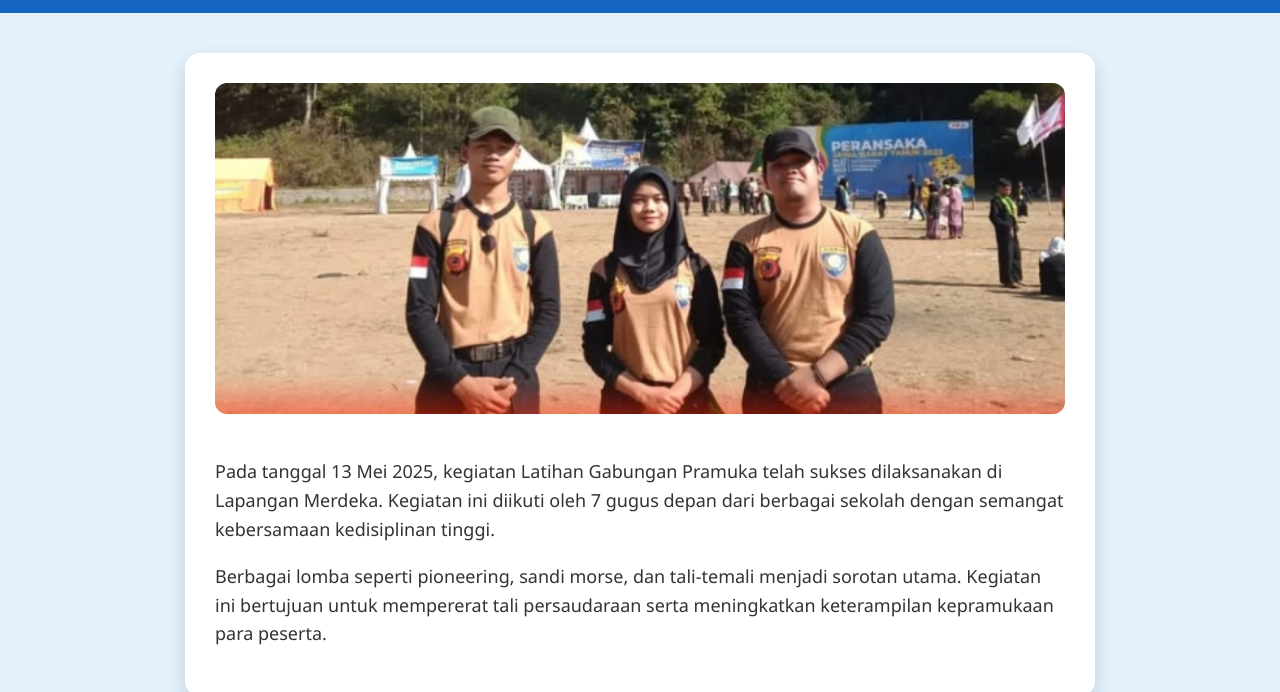
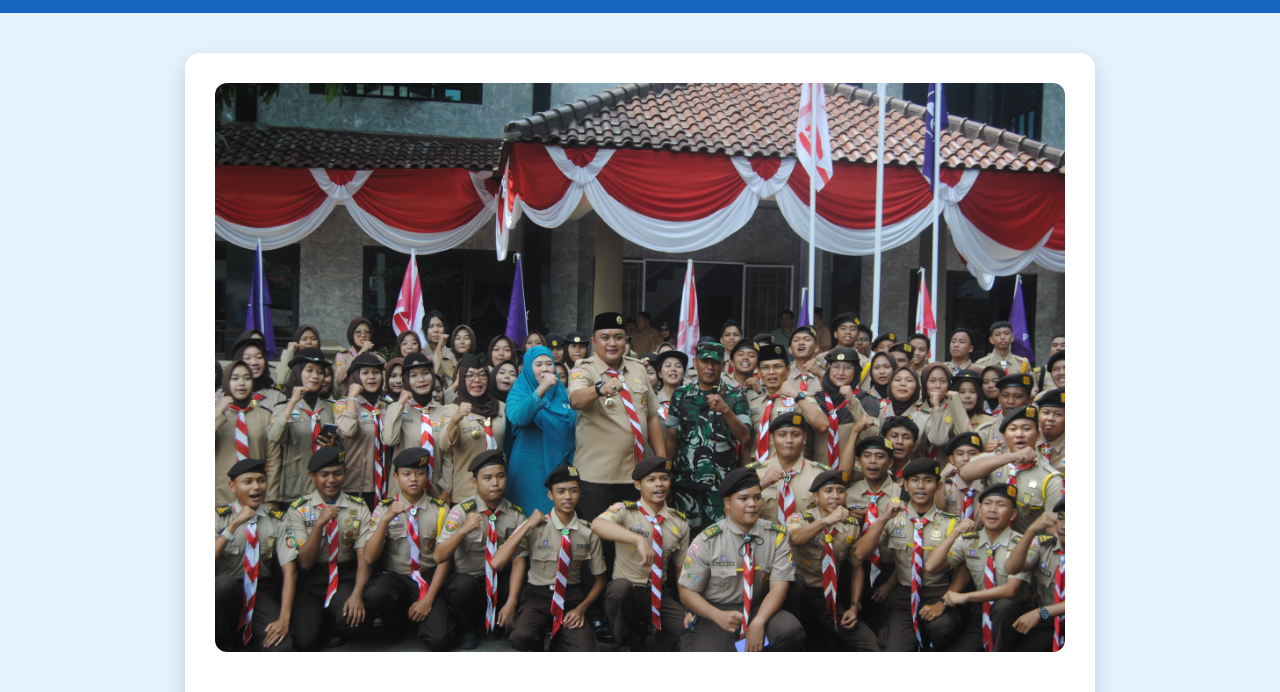
Before and after one commit to awaa16/Dkrbabakanmadang.com, a plain HTML site: page index.html in a window 1280 px wide. Shown: the part 70-762 px from the top of the page. Drawn offline with Linux system fonts and the light colour scheme.

Commit message:
update index.html

```diff
--- a/index.html
+++ b/index.html
@@ -101,7 +101,7 @@
   </header>
 
   <div class="container">
-    <img src="raida.png" alt="Foto Kegiatan Pramuka" class="featured-image">
+    <img src="25.jpg" alt="Foto Kegiatan Pramuka" class="featured-image">
     <div class="content">
       <p>Pada tanggal 13 Mei 2025, kegiatan Latihan Gabungan Pramuka telah sukses dilaksanakan di Lapangan Merdeka. Kegiatan ini diikuti oleh 7 gugus depan dari berbagai sekolah dengan semangat kebersamaan kedisiplinan tinggi.</p>
       <p>Berbagai lomba seperti pioneering, sandi morse, dan tali-temali menjadi sorotan utama. Kegiatan ini bertujuan untuk mempererat tali persaudaraan serta meningkatkan keterampilan kepramukaan para peserta.</p>
@@ -109,7 +109,7 @@
   </div>
 
   <div class="container">
-    <img src="raida.png" alt="Foto Kegiatan Pramuka" class="featured-image">
+    <img src="3.png" alt="Foto Kegiatan Pramuka" class="featured-image">
     <div class="content">
       <p>Pada tanggal 13 Mei 2025, kegiatan Latihan Gabungan Pramuka telah sukses dilaksanakan di Lapangan Merdeka. Kegiatan ini diikuti oleh 7 gugus depan dari berbagai sekolah dengan semangat kebersamaan kedisiplinan tinggi.</p>
       <p>Berbagai lomba seperti pioneering, sandi morse, dan tali-temali menjadi sorotan utama. Kegiatan ini bertujuan untuk mempererat tali persaudaraan serta meningkatkan keterampilan kepramukaan para peserta.</p>
@@ -117,7 +117,7 @@
   </div>
 
   <div class="container">
-    <img src="raida.png" alt="Foto Kegiatan Pramuka" class="featured-image">
+    <img src="2.png" alt="Foto Kegiatan Pramuka" class="featured-image">
     <div class="content">
       <p>Pada tanggal 13 Mei 2025, kegiatan Latihan Gabungan Pramuka telah sukses dilaksanakan di Lapangan Merdeka. Kegiatan ini diikuti oleh 7 gugus depan dari berbagai sekolah dengan semangat kebersamaan kedisiplinan tinggi.</p>
       <p>Berbagai lomba seperti pioneering, sandi morse, dan tali-temali menjadi sorotan utama. Kegiatan ini bertujuan untuk mempererat tali persaudaraan serta meningkatkan keterampilan kepramukaan para peserta.</p>
@@ -125,7 +125,7 @@
   </div>
 
   <div class="container">
-    <img src="raida.png" alt="Foto Kegiatan Pramuka" class="featured-image">
+    <img src="8.png" alt="Foto Kegiatan Pramuka" class="featured-image">
     <div class="content">
       <p>Pada tanggal 13 Mei 2025, kegiatan Latihan Gabungan Pramuka telah sukses dilaksanakan di Lapangan Merdeka. Kegiatan ini diikuti oleh 7 gugus depan dari berbagai sekolah dengan semangat kebersamaan kedisiplinan tinggi.</p>
       <p>Berbagai lomba seperti pioneering, sandi morse, dan tali-temali menjadi sorotan utama. Kegiatan ini bertujuan untuk mempererat tali persaudaraan serta meningkatkan keterampilan kepramukaan para peserta.</p>
@@ -133,7 +133,7 @@
   </div>
 
   <div class="container">
-    <img src="raida.png" alt="Foto Kegiatan Pramuka" class="featured-image">
+    <img src="7.png" alt="Foto Kegiatan Pramuka" class="featured-image">
     <div class="content">
       <p>l</p>
       <p>Berbagai lomba seperti pioneering, sandi morse, dan tali-temali menjadi sorotan utama. Kegiatan ini bertujuan untuk mempererat tali persaudaraan serta meningkatkan keterampilan kepramukaan para peserta.</p>
@@ -141,7 +141,7 @@
   </div>
 
   <div class="container">
-    <img src="raida.png" alt="Foto Kegiatan Pramuka" class="featured-image">
+    <img src="6.png" alt="Foto Kegiatan Pramuka" class="featured-image">
     <div class="content">
       <p>Pada tanggal 13 Mei 2025, kegiatan Latihan Gabungan Pramuka telah sukses dilaksanakan di Lapangan Merdeka. Kegiatan ini diikuti oleh 7 gugus depan dari berbagai sekolah dengan semangat kebersamaan kedisiplinan tinggi.</p>
       <p>Berbagai lomba seperti pioneering, sandi morse, dan tali-temali menjadi sorotan utama. Kegiatan ini bertujuan untuk mempererat tali persaudaraan serta meningkatkan keterampilan kepramukaan para peserta.</p>
@@ -149,7 +149,7 @@
   </div>
 
   <div class="container">
-    <img src="raida.png" alt="Foto Kegiatan Pramuka" class="featured-image">
+    <img src="5.png" alt="Foto Kegiatan Pramuka" class="featured-image">
     <div class="content">
       <p>Pada tanggal 13 Mei 2025, kegiatan Latihan Gabungan Pramuka telah sukses dilaksanakan di Lapangan Merdeka. Kegiatan ini diikuti oleh 7 gugus depan dari berbagai sekolah dengan semangat kebersamaan kedisiplinan tinggi.</p>
       <p>Berbagai lomba seperti pioneering, sandi morse, dan tali-temali menjadi sorotan utama. Kegiatan ini bertujuan untuk mempererat tali persaudaraan serta meningkatkan keterampilan kepramukaan para peserta.</p>
@@ -157,7 +157,7 @@
   </div>
 
   <div class="container">
-    <img src="raida.png" alt="Foto Kegiatan Pramuka" class="featured-image">
+    <img src="4.png" alt="Foto Kegiatan Pramuka" class="featured-image">
     <div class="content">
       <p>Pada tanggal 13 Mei 2025, kegiatan Latihan Gabungan Pramuka telah sukses dilaksanakan di Lapangan Merdeka. Kegiatan ini diikuti oleh 7 gugus depan dari berbagai sekolah dengan semangat kebersamaan kedisiplinan tinggi.</p>
       <p>Berbagai lomba seperti pioneering, sandi morse, dan tali-temali menjadi sorotan utama. Kegiatan ini bertujuan untuk mempererat tali persaudaraan serta meningkatkan keterampilan kepramukaan para peserta.</p>
@@ -165,7 +165,7 @@
   </div>
 
   <div class="container">
-    <img src="raida.png" alt="Foto Kegiatan Pramuka" class="featured-image">
+    <img src="1.png" alt="Foto Kegiatan Pramuka" class="featured-image">
     <div class="content">
       <p>Pada tanggal 13 Mei 2025, kegiatan Latihan Gabungan Pramuka telah sukses dilaksanakan di Lapangan Merdeka. Kegiatan ini diikuti oleh 7 gugus depan dari berbagai sekolah dengan semangat kebersamaan kedisiplinan tinggi.</p>
       <p>Berbagai lomba seperti pioneering, sandi morse, dan tali-temali menjadi sorotan utama. Kegiatan ini bertujuan untuk mempererat tali persaudaraan serta meningkatkan keterampilan kepramukaan para peserta.</p>
@@ -173,7 +173,7 @@
   </div>
 
   <div class="container">
-    <img src="raida.png" alt="Foto Kegiatan Pramuka" class="featured-image">
+    <img src="3.png" alt="Foto Kegiatan Pramuka" class="featured-image">
     <div class="content">
       <p>Pada tanggal 13 Mei 2025, kegiatan Latihan Gabungan Pramuka telah sukses dilaksanakan di Lapangan Merdeka. Kegiatan ini diikuti oleh 7 gugus depan dari berbagai sekolah dengan semangat kebersamaan kedisiplinan tinggi.</p>
       <p>Berbagai lomba seperti pioneering, sandi morse, dan tali-temali menjadi sorotan utama. Kegiatan ini bertujuan untuk mempererat tali persaudaraan serta meningkatkan keterampilan kepramukaan para peserta.</p>
@@ -181,7 +181,7 @@
   </div>
 
   <div class="container">
-    <img src="raida.png" alt="Foto Kegiatan Pramuka" class="featured-image">
+    <img src="2.png" alt="Foto Kegiatan Pramuka" class="featured-image">
     <div class="content">
       <p>Pada tanggal 13 Mei 2025, kegiatan Latihan Gabungan Pramuka telah sukses dilaksanakan di Lapangan Merdeka. Kegiatan ini diikuti oleh 7 gugus depan dari berbagai sekolah dengan semangat kebersamaan kedisiplinan tinggi.</p>
       <p>Berbagai lomba seperti pioneering, sandi morse, dan tali-temali menjadi sorotan utama. Kegiatan ini bertujuan untuk mempererat tali persaudaraan serta meningkatkan keterampilan kepramukaan para peserta.</p>
@@ -189,7 +189,7 @@
   </div>
 
   <div class="container">
-    <img src="raida.png" alt="Foto Kegiatan Pramuka" class="featured-image">
+    <img src="27.jpg" alt="Foto Kegiatan Pramuka" class="featured-image">
     <div class="content">
       <p>Pada tanggal 13 Mei 2025, kegiatan Latihan Gabungan Pramuka telah sukses dilaksanakan di Lapangan Merdeka. Kegiatan ini diikuti oleh 7 gugus depan dari berbagai sekolah dengan semangat kebersamaan kedisiplinan tinggi.</p>
       <p>Berbagai lomba seperti pioneering, sandi morse, dan tali-temali menjadi sorotan utama. Kegiatan ini bertujuan untuk mempererat tali persaudaraan serta meningkatkan keterampilan kepramukaan para peserta.</p>
@@ -197,7 +197,7 @@
   </div>
 
   <div class="container">
-    <img src="raida.png" alt="Foto Kegiatan Pramuka" class="featured-image">
+    <img src="26.jpg" alt="Foto Kegiatan Pramuka" class="featured-image">
     <div class="content">
       <p>Pada tanggal 13 Mei 2025, kegiatan Latihan Gabungan Pramuka telah sukses dilaksanakan di Lapangan Merdeka. Kegiatan ini diikuti oleh 7 gugus depan dari berbagai sekolah dengan semangat kebersamaan kedisiplinan tinggi.</p>
       <p>Berbagai lomba seperti pioneering, sandi morse, dan tali-temali menjadi sorotan utama. Kegiatan ini bertujuan untuk mempererat tali persaudaraan serta meningkatkan keterampilan kepramukaan para peserta.</p>
@@ -205,7 +205,7 @@
   </div>
 
   <div class="container">
-    <img src="raida.png" alt="Foto Kegiatan Pramuka" class="featured-image">
+    <img src="24.png" alt="Foto Kegiatan Pramuka" class="featured-image">
     <div class="content">
       <p>Pada tanggal 13 Mei 2025, kegiatan Latihan Gabungan Pramuka telah sukses dilaksanakan di Lapangan Merdeka. Kegiatan ini diikuti oleh 7 gugus depan dari berbagai sekolah dengan semangat kebersamaan kedisiplinan tinggi.</p>
       <p>Berbagai lomba seperti pioneering, sandi morse, dan tali-temali menjadi sorotan utama. Kegiatan ini bertujuan untuk mempererat tali persaudaraan serta meningkatkan keterampilan kepramukaan para peserta.</p>
@@ -213,7 +213,7 @@
   </div>
 
   <div class="container">
-    <img src="raida.png" alt="Foto Kegiatan Pramuka" class="featured-image">
+    <img src="23.png" alt="Foto Kegiatan Pramuka" class="featured-image">
     <div class="content">
       <p>Pada tanggal 13 Mei 2025, kegiatan Latihan Gabungan Pramuka telah sukses dilaksanakan di Lapangan Merdeka. Kegiatan ini diikuti oleh 7 gugus depan dari berbagai sekolah dengan semangat kebersamaan kedisiplinan tinggi.</p>
       <p>Berbagai lomba seperti pioneering, sandi morse, dan tali-temali menjadi sorotan utama. Kegiatan ini bertujuan untuk mempererat tali persaudaraan serta meningkatkan keterampilan kepramukaan para peserta.</p>
@@ -221,7 +221,7 @@
   </div>
 
   <div class="container">
-    <img src="raida.png" alt="Foto Kegiatan Pramuka" class="featured-image">
+    <img src="22.png" alt="Foto Kegiatan Pramuka" class="featured-image">
     <div class="content">
       <p>Pada tanggal 13 Mei 2025, kegiatan Latihan Gabungan Pramuka telah sukses dilaksanakan di Lapangan Merdeka. Kegiatan ini diikuti oleh 7 gugus depan dari berbagai sekolah dengan semangat kebersamaan kedisiplinan tinggi.</p>
       <p>Berbagai lomba seperti pioneering, sandi morse, dan tali-temali menjadi sorotan utama. Kegiatan ini bertujuan untuk mempererat tali persaudaraan serta meningkatkan keterampilan kepramukaan para peserta.</p>
@@ -229,7 +229,7 @@
   </div>
 
   <div class="container">
-    <img src="raida.png" alt="Foto Kegiatan Pramuka" class="featured-image">
+    <img src="21.png" alt="Foto Kegiatan Pramuka" class="featured-image">
     <div class="content">
       <p>Pada tanggal 13 Mei 2025, kegiatan Latihan Gabungan Pramuka telah sukses dilaksanakan di Lapangan Merdeka. Kegiatan ini diikuti oleh 7 gugus depan dari berbagai sekolah dengan semangat kebersamaan kedisiplinan tinggi.</p>
       <p>Berbagai lomba seperti pioneering, sandi morse, dan tali-temali menjadi sorotan utama. Kegiatan ini bertujuan untuk mempererat tali persaudaraan serta meningkatkan keterampilan kepramukaan para peserta.</p>
@@ -237,7 +237,7 @@
   </div>
 
   <div class="container">
-    <img src="raida.png" alt="Foto Kegiatan Pramuka" class="featured-image">
+    <img src="20.png" alt="Foto Kegiatan Pramuka" class="featured-image">
     <div class="content">
       <p>Pada tanggal 13 Mei 2025, kegiatan Latihan Gabungan Pramuka telah sukses dilaksanakan di Lapangan Merdeka. Kegiatan ini diikuti oleh 7 gugus depan dari berbagai sekolah dengan semangat kebersamaan kedisiplinan tinggi.</p>
       <p>Berbagai lomba seperti pioneering, sandi morse, dan tali-temali menjadi sorotan utama. Kegiatan ini bertujuan untuk mempererat tali persaudaraan serta meningkatkan keterampilan kepramukaan para peserta.</p>
@@ -245,7 +245,7 @@
   </div>
 
   <div class="container">
-    <img src="raida.png" alt="Foto Kegiatan Pramuka" class="featured-image">
+    <img src="19.png" alt="Foto Kegiatan Pramuka" class="featured-image">
     <div class="content">
       <p>Pada tanggal 13 Mei 2025, kegiatan Latihan Gabungan Pramuka telah sukses dilaksanakan di Lapangan Merdeka. Kegiatan ini diikuti oleh 7 gugus depan dari berbagai sekolah dengan semangat kebersamaan kedisiplinan tinggi.</p>
       <p>Berbagai lomba seperti pioneering, sandi morse, dan tali-temali menjadi sorotan utama. Kegiatan ini bertujuan untuk mempererat tali persaudaraan serta meningkatkan keterampilan kepramukaan para peserta.</p>
@@ -253,7 +253,7 @@
   </div>
 
   <div class="container">
-    <img src="raida.png" alt="Foto Kegiatan Pramuka" class="featured-image">
+    <img src="18.png" alt="Foto Kegiatan Pramuka" class="featured-image">
     <div class="content">
       <p>Pada tanggal 13 Mei 2025, kegiatan Latihan Gabungan Pramuka telah sukses dilaksanakan di Lapangan Merdeka. Kegiatan ini diikuti oleh 7 gugus depan dari berbagai sekolah dengan semangat kebersamaan kedisiplinan tinggi.</p>
       <p>Berbagai lomba seperti pioneering, sandi morse, dan tali-temali menjadi sorotan utama. Kegiatan ini bertujuan untuk mempererat tali persaudaraan serta meningkatkan keterampilan kepramukaan para peserta.</p>
@@ -261,7 +261,7 @@
   </div>
 
   <div class="container">
-    <img src="raida.png" alt="Foto Kegiatan Pramuka" class="featured-image">
+    <img src="17.png" alt="Foto Kegiatan Pramuka" class="featured-image">
     <div class="content">
       <p>Pada tanggal 13 Mei 2025, kegiatan Latihan Gabungan Pramuka telah sukses dilaksanakan di Lapangan Merdeka. Kegiatan ini diikuti oleh 7 gugus depan dari berbagai sekolah dengan semangat kebersamaan kedisiplinan tinggi.</p>
       <p>Berbagai lomba seperti pioneering, sandi morse, dan tali-temali menjadi sorotan utama. Kegiatan ini bertujuan untuk mempererat tali persaudaraan serta meningkatkan keterampilan kepramukaan para peserta.</p>
@@ -269,7 +269,7 @@
   </div>
 
   <div class="container">
-    <img src="raida.png" alt="Foto Kegiatan Pramuka" class="featured-image">
+    <img src="16.png" alt="Foto Kegiatan Pramuka" class="featured-image">
     <div class="content">
       <p>Pada tanggal 13 Mei 2025, kegiatan Latihan Gabungan Pramuka telah sukses dilaksanakan di Lapangan Merdeka. Kegiatan ini diikuti oleh 7 gugus depan dari berbagai sekolah dengan semangat kebersamaan kedisiplinan tinggi.</p>
       <p>Berbagai lomba seperti pioneering, sandi morse, dan tali-temali menjadi sorotan utama. Kegiatan ini bertujuan untuk mempererat tali persaudaraan serta meningkatkan keterampilan kepramukaan para peserta.</p>
@@ -277,7 +277,7 @@
   </div>
 
   <div class="container">
-    <img src="raida.png" alt="Foto Kegiatan Pramuka" class="featured-image">
+    <img src="15.png" alt="Foto Kegiatan Pramuka" class="featured-image">
     <div class="content">
       <p>Pada tanggal 13 Mei 2025, kegiatan Latihan Gabungan Pramuka telah sukses dilaksanakan di Lapangan Merdeka. Kegiatan ini diikuti oleh 7 gugus depan dari berbagai sekolah dengan semangat kebersamaan kedisiplinan tinggi.</p>
       <p>Berbagai lomba seperti pioneering, sandi morse, dan tali-temali menjadi sorotan utama. Kegiatan ini bertujuan untuk mempererat tali persaudaraan serta meningkatkan keterampilan kepramukaan para peserta.</p>
@@ -285,7 +285,7 @@
   </div>
 
   <div class="container">
-    <img src="raida.png" alt="Foto Kegiatan Pramuka" class="featured-image">
+    <img src="14.png" alt="Foto Kegiatan Pramuka" class="featured-image">
     <div class="content">
       <p>Pada tanggal 13 Mei 2025, kegiatan Latihan Gabungan Pramuka telah sukses dilaksanakan di Lapangan Merdeka. Kegiatan ini diikuti oleh 7 gugus depan dari berbagai sekolah dengan semangat kebersamaan kedisiplinan tinggi.</p>
       <p>Berbagai lomba seperti pioneering, sandi morse, dan tali-temali menjadi sorotan utama. Kegiatan ini bertujuan untuk mempererat tali persaudaraan serta meningkatkan keterampilan kepramukaan para peserta.</p>
@@ -293,7 +293,7 @@
   </div>
 
   <div class="container">
-    <img src="raida.png" alt="Foto Kegiatan Pramuka" class="featured-image">
+    <img src="13.png" alt="Foto Kegiatan Pramuka" class="featured-image">
     <div class="content">
       <p>Pada tanggal 13 Mei 2025, kegiatan Latihan Gabungan Pramuka telah sukses dilaksanakan di Lapangan Merdeka. Kegiatan ini diikuti oleh 7 gugus depan dari berbagai sekolah dengan semangat kebersamaan kedisiplinan tinggi.</p>
       <p>Berbagai lomba seperti pioneering, sandi morse, dan tali-temali menjadi sorotan utama. Kegiatan ini bertujuan untuk mempererat tali persaudaraan serta meningkatkan keterampilan kepramukaan para peserta.</p>
@@ -301,7 +301,7 @@
   </div>
 
   <div class="container">
-    <img src="raida.png" alt="Foto Kegiatan Pramuka" class="featured-image">
+    <img src="12.png" alt="Foto Kegiatan Pramuka" class="featured-image">
     <div class="content">
       <p>Pada tanggal 13 Mei 2025, kegiatan Latihan Gabungan Pramuka telah sukses dilaksanakan di Lapangan Merdeka. Kegiatan ini diikuti oleh 7 gugus depan dari berbagai sekolah dengan semangat kebersamaan kedisiplinan tinggi.</p>
       <p>Berbagai lomba seperti pioneering, sandi morse, dan tali-temali menjadi sorotan utama. Kegiatan ini bertujuan untuk mempererat tali persaudaraan serta meningkatkan keterampilan kepramukaan para peserta.</p>
@@ -309,7 +309,7 @@
   </div>
 
   <div class="container">
-    <img src="raida.png" alt="Foto Kegiatan Pramuka" class="featured-image">
+    <img src="11.png" alt="Foto Kegiatan Pramuka" class="featured-image">
     <div class="content">
       <p>Pada tanggal 13 Mei 2025, kegiatan Latihan Gabungan Pramuka telah sukses dilaksanakan di Lapangan Merdeka. Kegiatan ini diikuti oleh 7 gugus depan dari berbagai sekolah dengan semangat kebersamaan kedisiplinan tinggi.</p>
       <p>Berbagai lomba seperti pioneering, sandi morse, dan tali-temali menjadi sorotan utama. Kegiatan ini bertujuan untuk mempererat tali persaudaraan serta meningkatkan keterampilan kepramukaan para peserta.</p>
@@ -317,7 +317,7 @@
   </div>
 
   <div class="container">
-    <img src="raida.png" alt="Foto Kegiatan Pramuka" class="featured-image">
+    <img src="10.png" alt="Foto Kegiatan Pramuka" class="featured-image">
     <div class="content">
       <p>Pada tanggal 13 Mei 2025, kegiatan Latihan Gabungan Pramuka telah sukses dilaksanakan di Lapangan Merdeka. Kegiatan ini diikuti oleh 7 gugus depan dari berbagai sekolah dengan semangat kebersamaan kedisiplinan tinggi.</p>
       <p>Berbagai lomba seperti pioneering, sandi morse, dan tali-temali menjadi sorotan utama. Kegiatan ini bertujuan untuk mempererat tali persaudaraan serta meningkatkan keterampilan kepramukaan para peserta.</p>
@@ -325,7 +325,7 @@
   </div>
 
   <div class="container">
-    <img src="raida.png" alt="Foto Kegiatan Pramuka" class="featured-image">
+    <img src="9.png" alt="Foto Kegiatan Pramuka" class="featured-image">
     <div class="content">
       <p>Pada tanggal 13 Mei 2025, kegiatan Latihan Gabungan Pramuka telah sukses dilaksanakan di Lapangan Merdeka. Kegiatan ini diikuti oleh 7 gugus depan dari berbagai sekolah dengan semangat kebersamaan kedisiplinan tinggi.</p>
       <p>Berbagai lomba seperti pioneering, sandi morse, dan tali-temali menjadi sorotan utama. Kegiatan ini bertujuan untuk mempererat tali persaudaraan serta meningkatkan keterampilan kepramukaan para peserta.</p>
```
